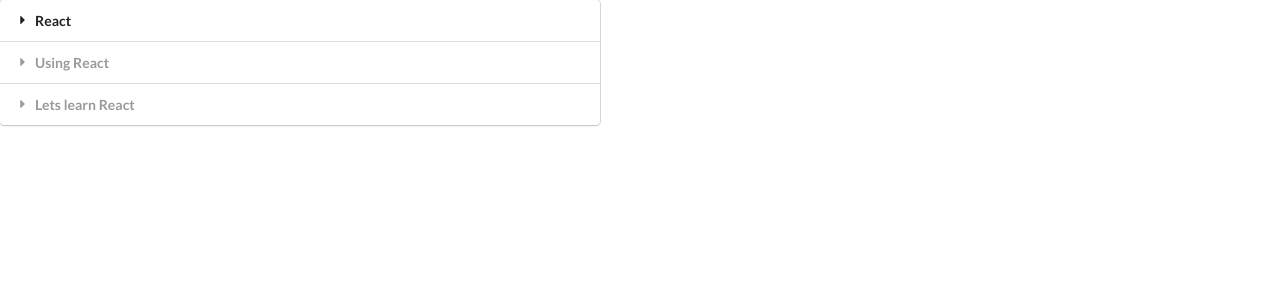
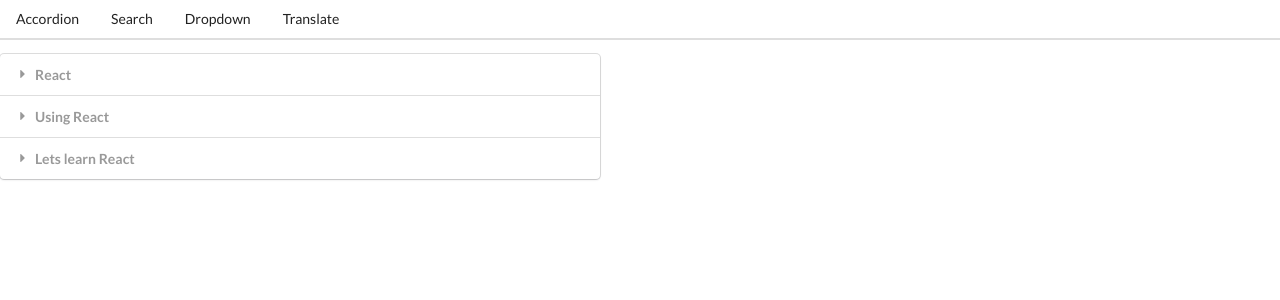
Before and after one commit to Atomize101/widgets, a React (Create React App) app: page / in a window 1280 px wide. Shown: the top 300 px of the page. Built offline with nearby package versions, Linux system fonts and the light colour scheme.

Commit message:
Wiring up a header for the widgets

```diff
--- a/src/App.js
+++ b/src/App.js
@@ -4,6 +4,7 @@ import Search from './components/Search';
 import Dropdown from './components/Dropdown';
 import Translate from './components/Translate';
 import Route from './components/Route';
+import Header from './components/Header';
 
 const items = [
 	{
@@ -40,6 +41,7 @@ export default () => {
 
 	return (
 		<div>
+			<Header />
 			<Route path="/">
 				<Accordion items={items} />
 			</Route>
@@ -47,12 +49,7 @@ export default () => {
 				<Search />
 			</Route>
 			<Route path="/dropdown">
-               <Dropdown
-                label="Select a color"
-                options={options}
-                selected={selected}
-                onSelectedChange={setSelected}
-               />
+				<Dropdown label="Select a color" options={options} selected={selected} onSelectedChange={setSelected} />
 			</Route>
 			<Route path="/translate">
 				<Translate />
--- /dev/null
+++ b/src/components/Header.js
@@ -0,0 +1,22 @@
+import React from 'react';
+
+const Header = () => {
+	return (
+		<div className="ui secondary pointing menu">
+			<a href="/" className="item">
+				Accordion
+			</a>
+			<a href="/list" className="item">
+				Search
+			</a>
+			<a href="/dropdown" className="item">
+				Dropdown
+			</a>
+			<a href="/translate" className="item">
+				Translate
+			</a>
+		</div>
+	);
+};
+
+export default Header;
```
Lines whose indentation alone changed are shown as unchanged.
